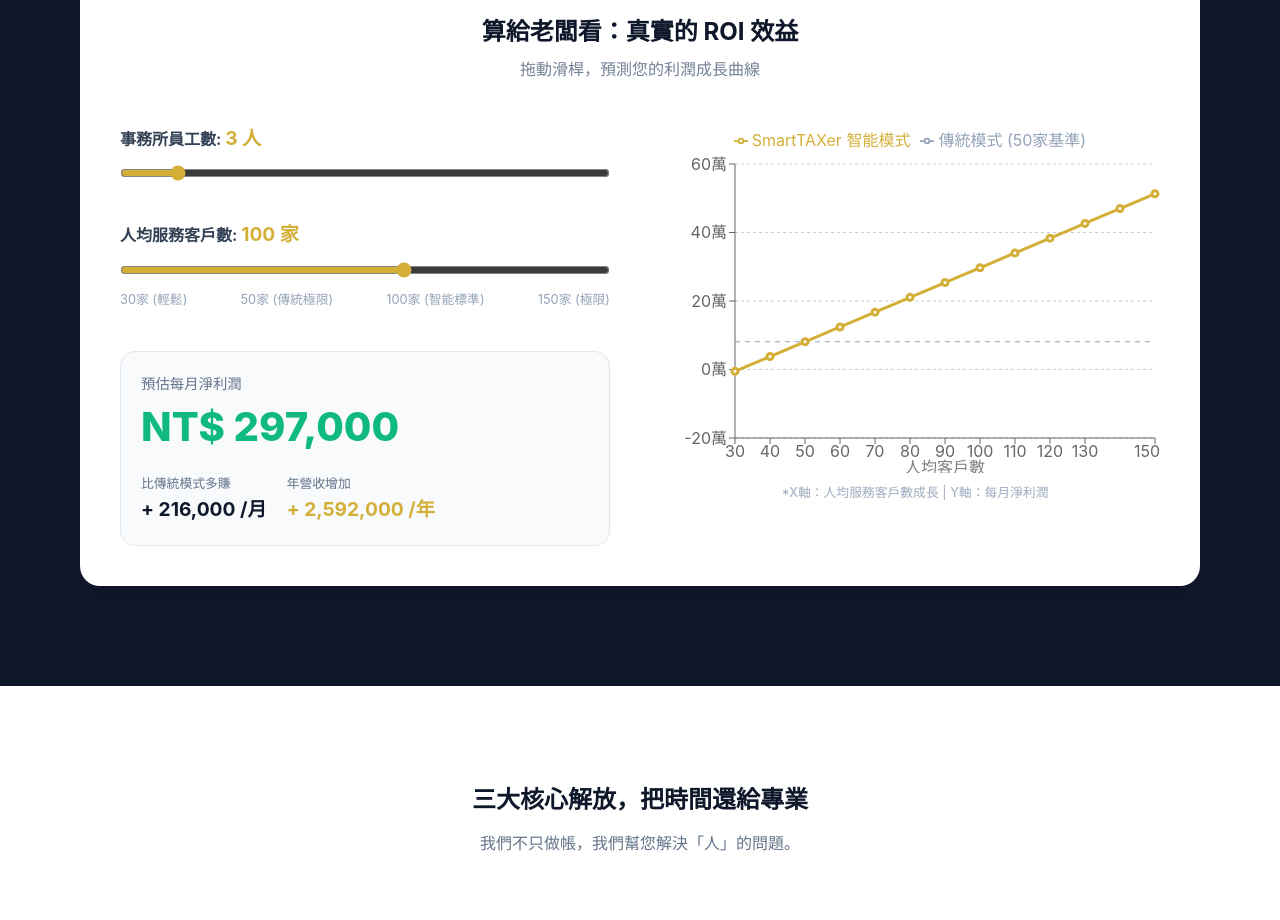
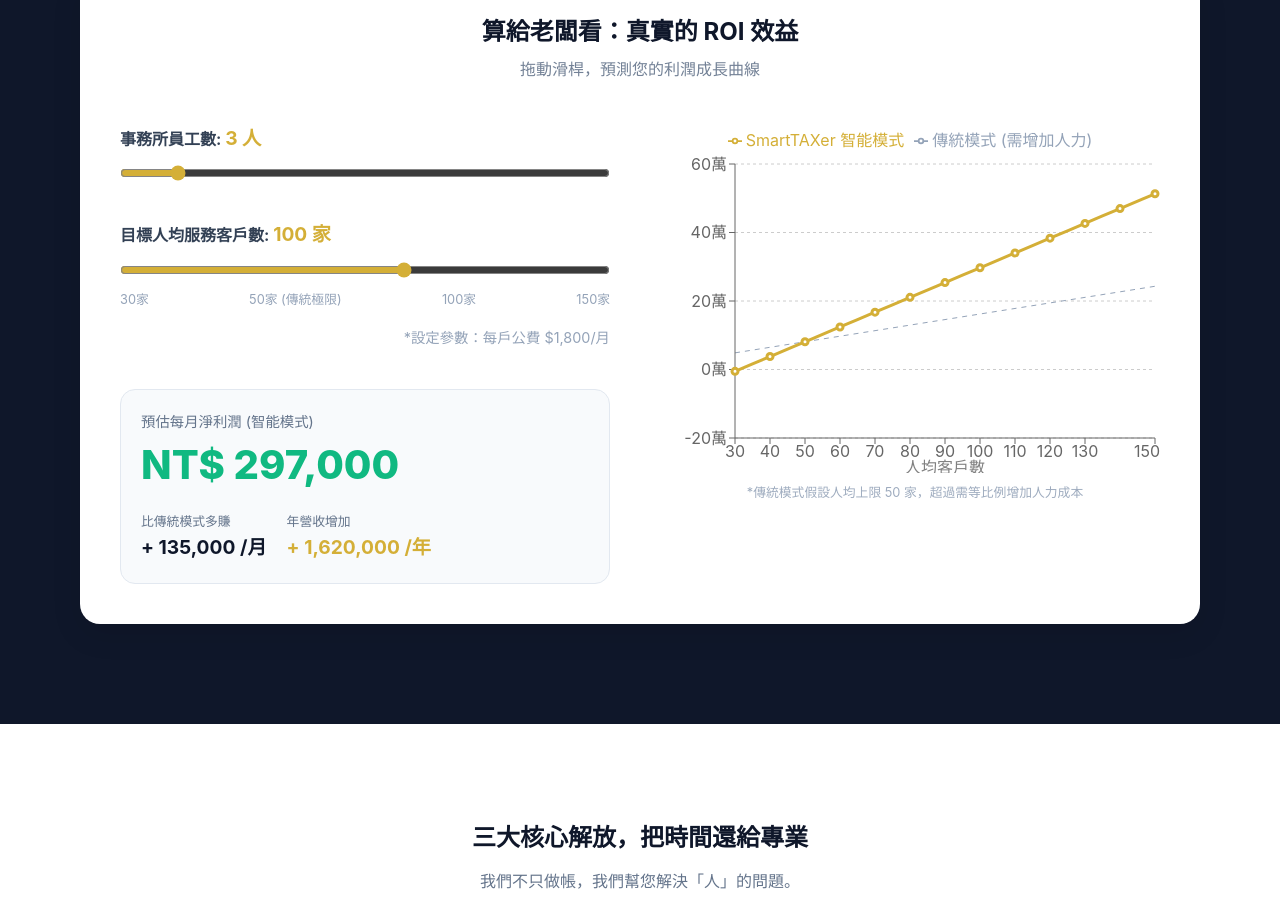
Before and after one commit to lgscvb/20251127-ai-tax, a React (Vite) app: page / in a window 1280 px wide. Shown: the part 3461-4381 px from the top of the page. Built offline with nearby package versions, Linux system fonts and the light colour scheme.

Commit message:
Update ROI logic: dynamic traditional cost and UI tweaks

```diff
--- a/src/components/ROICalculator.jsx
+++ b/src/components/ROICalculator.jsx
@@ -9,25 +9,37 @@
     const costRatio = 0.2;
 
     // Calculations
-    const calculateProfit = (clientCount) => {
-        const revenue = employees * clientCount * feePerClient;
-        const fixedCost = employees * salaryPerEmployee;
-        const variableCost = revenue * costRatio;
-        return Math.round(revenue - fixedCost - variableCost);
+    const calculateData = (clientsPerEmp) => {
+        // Revenue is the same for both scenarios (assuming we achieve the target client volume)
+        const revenue = employees * clientsPerEmp * feePerClient;
+
+        // Smart Mode Cost: Fixed employees (efficiency increased)
+        const smartFixedCost = employees * salaryPerEmployee;
+        const smartVariableCost = revenue * costRatio;
+        const smartProfit = Math.round(revenue - smartFixedCost - smartVariableCost);
+
+        // Traditional Mode Cost: Need more employees to handle the load (Cap at 50 clients/emp)
+        // If target is 100 clients/emp, traditional needs 2x employees
+        const requiredEmployees = employees * (clientsPerEmp / 50);
+        const traditionalFixedCost = requiredEmployees * salaryPerEmployee;
+        const traditionalVariableCost = revenue * costRatio; // Assuming same variable cost ratio
+        const traditionalProfit = Math.round(revenue - traditionalFixedCost - traditionalVariableCost);
+
+        return { smartProfit, traditionalProfit };
     };
 
-    const currentProfit = calculateProfit(clientsPerEmployee);
-    const traditionalProfit = calculateProfit(50); // Traditional: 50 clients/employee
-    const profitIncrease = currentProfit - traditionalProfit;
+    const currentStats = calculateData(clientsPerEmployee);
+    const profitIncrease = currentStats.smartProfit - currentStats.traditionalProfit;
 
     // Chart Data Generation
     const chartData = useMemo(() => {
         const data = [];
         for (let i = 30; i <= 150; i += 10) {
+            const { smartProfit, traditionalProfit } = calculateData(i);
             data.push({
                 clients: i,
-                traditional: calculateProfit(50), // Constant baseline
-                smart: calculateProfit(i),
+                traditional: traditionalProfit,
+                smart: smartProfit,
             });
         }
         return data;
@@ -54,7 +66,7 @@
                     </div>
                     <div style={{ marginBottom: '40px' }}>
                         <label style={{ display: 'block', marginBottom: '10px', fontWeight: 'bold', color: '#334155' }}>
-                            人均服務客戶數: <span style={{ color: '#d4af37', fontSize: '1.2rem' }}>{clientsPerEmployee} 家</span>
+                            目標人均服務客戶數: <span style={{ color: '#d4af37', fontSize: '1.2rem' }}>{clientsPerEmployee} 家</span>
                         </label>
                         <input
                             type="range" min="30" max="150" step="5" value={clientsPerEmployee}
@@ -62,19 +74,22 @@
                             style={{ width: '100%', accentColor: '#d4af37' }}
                         />
                         <div style={{ display: 'flex', justifyContent: 'space-between', fontSize: '0.8rem', color: '#94a3b8', marginTop: '5px' }}>
-                            <span>30家 (輕鬆)</span>
+                            <span>30家</span>
                             <span>50家 (傳統極限)</span>
-                            <span>100家 (智能標準)</span>
-                            <span>150家 (極限)</span>
+                            <span>100家</span>
+                            <span>150家</span>
+                        </div>
+                        <div style={{ marginTop: '15px', fontSize: '0.9rem', color: '#94a3b8', textAlign: 'right' }}>
+                            *設定參數：每戶公費 $1,800/月
                         </div>
                     </div>
 
                     {/* Big Numbers */}
                     <div style={{ background: '#f8fafc', padding: '20px', borderRadius: '15px', border: '1px solid #e2e8f0' }}>
                         <div style={{ marginBottom: '15px' }}>
-                            <div style={{ fontSize: '0.9rem', color: '#64748b' }}>預估每月淨利潤</div>
+                            <div style={{ fontSize: '0.9rem', color: '#64748b' }}>預估每月淨利潤 (智能模式)</div>
                             <div style={{ fontSize: '2.5rem', fontWeight: '800', color: '#10b981' }}>
-                                NT$ {currentProfit.toLocaleString()}
+                                NT$ {currentStats.smartProfit.toLocaleString()}
                             </div>
                         </div>
                         <div style={{ display: 'flex', gap: '20px' }}>
@@ -103,12 +118,12 @@
                             <YAxis tickFormatter={(value) => `${value / 10000}萬`} />
                             <Tooltip formatter={(value) => `NT$ ${value.toLocaleString()}`} />
                             <Legend verticalAlign="top" height={36} />
-                            <Line type="monotone" dataKey="traditional" name="傳統模式 (50家基準)" stroke="#94a3b8" strokeDasharray="5 5" dot={false} />
+                            <Line type="monotone" dataKey="traditional" name="傳統模式 (需增加人力)" stroke="#94a3b8" strokeDasharray="5 5" dot={false} />
                             <Line type="monotone" dataKey="smart" name="SmartTAXer 智能模式" stroke="#d4af37" strokeWidth={3} activeDot={{ r: 8 }} />
                         </LineChart>
                     </ResponsiveContainer>
                     <p style={{ textAlign: 'center', fontSize: '0.8rem', color: '#94a3b8', marginTop: '10px' }}>
-                        *X軸：人均服務客戶數成長 | Y軸：每月淨利潤
+                        *傳統模式假設人均上限 50 家，超過需等比例增加人力成本
                     </p>
                 </div>
             </div>
```
